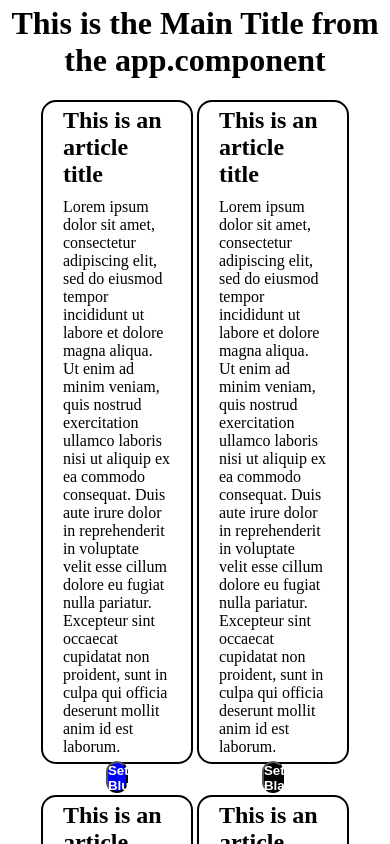
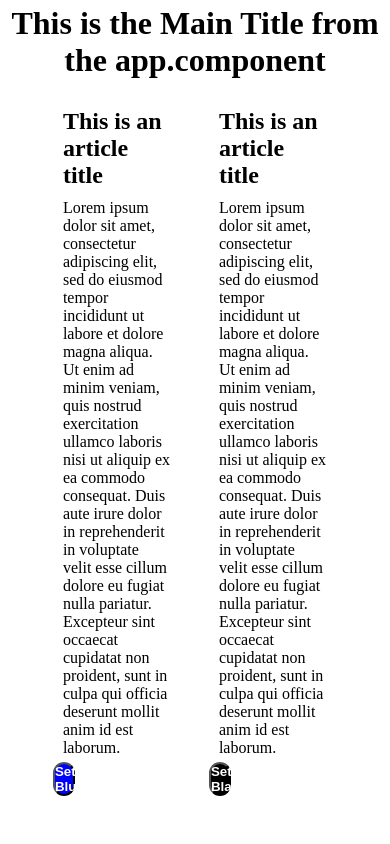
Before and after one commit to cw66786/angular_day1_hw, an Angular app in the folder Angular_day1_hw/: page / in a window 390 px wide. Shown: the top 844 px of the page. Built offline with nearby package versions, Linux system fonts and the light colour scheme.

Commit message:
done besides media queries

```diff
--- a/Angular_day1_hw/src/app/articles/articles.component.css
+++ b/Angular_day1_hw/src/app/articles/articles.component.css
@@ -1,25 +1,24 @@
-
 .secondary-container {
     height: 80vh;
     width: 80vw;
     margin: auto;
-   display: grid;
-   grid-template-columns: 1fr 1fr;
-   grid-template-rows: 1fr 1fr;
+    display: grid;
+    grid-template-columns: 1fr 1fr;
+    grid-template-rows: 1fr 1fr;
 
 }
 
 .article-container {
     display: flex;
     flex-direction: column;
-    justify-content: space-evenly;
+    justify-content: space-between;
     align-items: center;
     width: 95%;
     height: 95%;
     margin: auto;
 
     border-radius: 15px;
-    border: 2px solid black;
+
 }
 
 .article-container h2,
@@ -28,11 +27,18 @@
     margin: 5px 20px;
 }
 
-button{
+button {
     color: white;
     border-radius: 15px;
     width: 15%;
-    height: 2rem;
+    height: 4rem;
     font-weight: bold;
+    margin-left: 10px;
+    margin-bottom: 10px;
+
+
+    align-self: flex-start;
+
+
 
 }
--- a/Angular_day1_hw/src/app/articles/articles.component.html
+++ b/Angular_day1_hw/src/app/articles/articles.component.html
@@ -1,17 +1,27 @@
+<div class="secondary-container">
+  <div
+    class="article-container"
 
+    *ngFor="let color of colors; let i = index"
+    id="{{i}}"
+  >
+    <h2>This is an article title</h2>
+    <p>
+      Lorem ipsum dolor sit amet, consectetur adipiscing elit, sed do eiusmod
+      tempor incididunt ut labore et dolore magna aliqua. Ut enim ad minim
+      veniam, quis nostrud exercitation ullamco laboris nisi ut aliquip ex ea
+      commodo consequat. Duis aute irure dolor in reprehenderit in voluptate
+      velit esse cillum dolore eu fugiat nulla pariatur. Excepteur sint occaecat
+      cupidatat non proident, sunt in culpa qui officia deserunt mollit anim id
+      est laborum.
+    </p>
 
-<div class="secondary-container">
-<div class="article-container" *ngFor="let color of colors; let i = index" >
-<h2>This is an article title</h2>
-<p>
-  Lorem ipsum dolor sit amet, consectetur adipiscing elit, sed do eiusmod tempor
-  incididunt ut labore et dolore magna aliqua. Ut enim ad minim veniam, quis
-  nostrud exercitation ullamco laboris nisi ut aliquip ex ea commodo consequat.
-  Duis aute irure dolor in reprehenderit in voluptate velit esse cillum dolore
-  eu fugiat nulla pariatur. Excepteur sint occaecat cupidatat non proident, sunt
-  in culpa qui officia deserunt mollit anim id est laborum.
-</p>
+    <button
 
-<button id="{{i}}" [style.background-color]="color" (click)="colorChange(color)">Set {{color}}</button>
+      [style.background-color]="color"
+      (click)="[colorChange(color),setShadow($event.target,color)]"
+    >
+      Set {{ color }}
+    </button>
   </div>
 </div>
--- a/Angular_day1_hw/src/app/articles/articles.component.ts
+++ b/Angular_day1_hw/src/app/articles/articles.component.ts
@@ -1,3 +1,4 @@
+import { preserveWhitespacesDefault } from '@angular/compiler';
 import { Component, OnInit, Input} from '@angular/core';
 
 @Component({
@@ -9,9 +10,36 @@ export class ArticlesComponent implements OnInit {
  @Input() colors!: string[];
  @Input() colorChange!: (arg: string) => void;
 
+ shadowColor: string = '';
+ prevParent: any;
+
   constructor() { }
 
   ngOnInit(): void {
   }
 
+  setShadow=(obj: any,color: string)=>{
+
+      this.shadowColor = '5px 10px '+ color;
+      let parent: any = document.getElementById(obj.parentNode.id.toString());
+
+
+
+
+      parent.setAttribute("style", `border: 2px solid ${color}; box-shadow: ${this.shadowColor}`);
+
+      if(this.prevParent !== undefined && this.prevParent !== parent){
+        this.prevParent.setAttribute("style", `border: none; box-shadow: none`);
+
+      }
+
+
+     this.prevParent = parent;
+
+
+
+
+
+  }
+
 }
```
